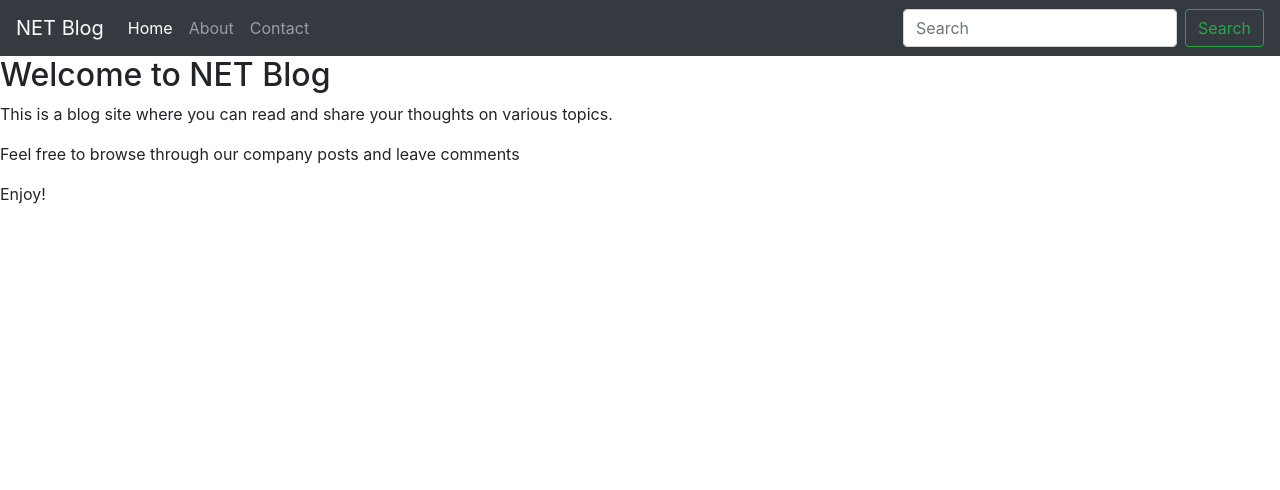
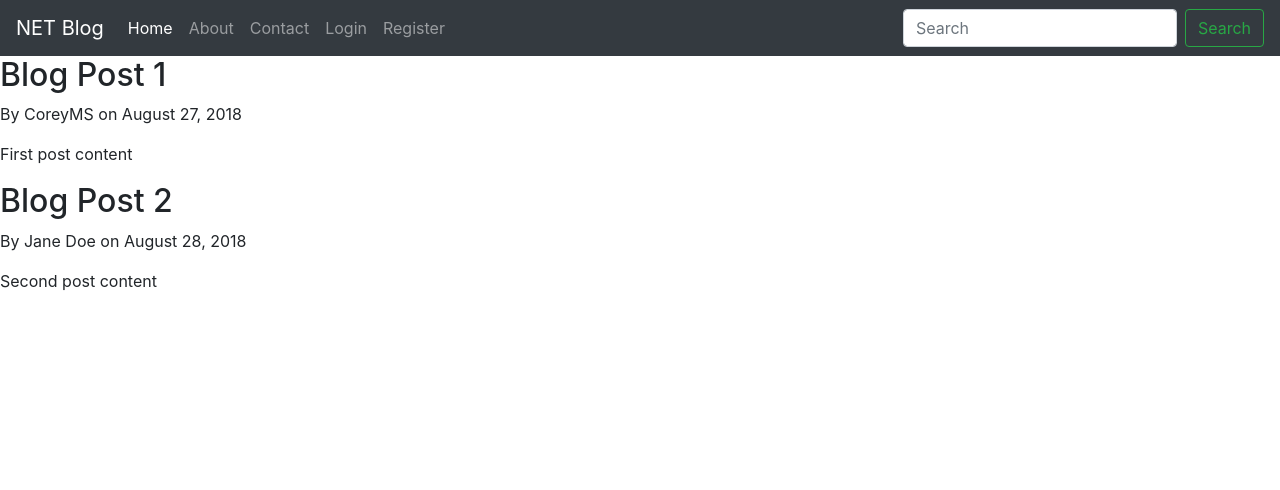
Before and after one commit to SirSoul1/NETwork, a Django app: page /blog/ in a window 1280 px wide. Shown: the top 490 px of the page. Run offline with Django 5.2, Linux system fonts and the light colour scheme; some libraries are stand-ins or nearby versions.

Commit message:
working on login and register options

```diff
--- a/blog/templates/blog/about.html
+++ b/blog/templates/blog/about.html
@@ -1,8 +1,5 @@
 {% extends 'blog/base.html' %}
-
-{% block title %}About{% endblock %}
-
 {% block content %}
     <h2>About NET Blog</h2>
     <p>This is the about page for the NET Blog.</p>
-{% endblock %}
+{% endblock content %}
--- a/blog/templates/blog/base.html
+++ b/blog/templates/blog/base.html
@@ -26,6 +26,13 @@
                     <li class="nav-item">
                         <a class="nav-link" href="{% url 'blog-contact' %}">Contact</a>
                     </li>
+                    <li class ="nav item">
+                        <a class ="nav-link" href="{% url 'blog-login' %}">Login</a>
+
+                    </li>
+                    <li class ="nav item">
+                        <a class ="nav-link" href="{% url 'blog-register' %}">Register</a>
+
                 </ul>
                 <form class="form-inline my-2 my-lg-0 ml-auto" action="{% url 'blog-search' %}" method="get">
                     <input class="form-control mr-sm-2" type="search" placeholder="Search" aria-label="Search" name="q">
--- a/blog/templates/blog/home.html
+++ b/blog/templates/blog/home.html
@@ -1,10 +1,13 @@
 {% extends 'blog/base.html' %}
 
-{% block title %}Home{% endblock %}
+{% block content %}
 
-{% block content %}
-    <h2>Welcome to NET Blog</h2>
-    <p>This is a blog site where you can read and share your thoughts on various topics.</p>
-    <p>Feel free to browse through our company posts and leave comments</p>
-    <p>Enjoy!</p>
-{% endblock %}
+    {% for post in posts %}
+
+        <h2> {{post.title}} </h2>
+        <p>By {{ post.author }} on {{ post.date_posted }}</p>
+        <p>{{ post.content }}</p>
+
+    {% endfor %}
+
+{% endblock content %}
--- a/blog/urls.py
+++ b/blog/urls.py
@@ -10,4 +10,6 @@ urlpatterns = [
     path('contact/', views.contact, name='blog-contact'),
     path('search/', views.search, name='blog-search'),
     path('privacy/', views.privacy, name='blog-privacy'),
+    path('login/', views.login, name='blog-login'),
+    path('register/', views.register, name='blog-register'),
 ]
--- a/blog/views.py
+++ b/blog/views.py
@@ -1,18 +1,30 @@
 from django.shortcuts import render
 from .models import Post
 
-def home(request):
-    context = {
-        'posts': Post.objects.all()
+posts = [
+    {
+    'author' : 'CoreyMS',
+    'title' : 'Blog Post 1',
+    'content' : 'First post content',
+    'date_posted' : 'August 27, 2018'
+    },
+    {
+    'author' : 'Jane Doe',
+    'title' : 'Blog Post 2',
+    'content' : 'Second post content',
+    'date_posted' : 'August 28, 2018'
     }
-    return render(request, 'blog/home.html', context)
 
+]
 def post_detail(request, pk):
     post = Post.objects.get(pk=pk)
     return render(request, 'blog/post_detail.html', {'post': post})
 
 def home(request):
-    return render(request, 'blog/home.html', {'title': 'Home'})
+    context = {
+        'posts': posts
+    }
+    return render(request, 'blog/home.html', context)
 
 def about(request):
     return render(request, 'blog/about.html', {'title': 'About'})
@@ -25,3 +37,9 @@ def search(request):
 
 def privacy(request):
     return render(request, 'blog/privacy.html', {'title': 'Privacy'})
+
+def login(request):
+    return render(request, 'blog/login.html', {'title': 'Login'})
+
+def register(request):
+    return render(request, 'blog/register.html', {'title': 'Register'})
--- a/mysite/settings.py
+++ b/mysite/settings.py
@@ -31,6 +31,7 @@ ALLOWED_HOSTS = []
 # Application definition
 
 INSTALLED_APPS = [
+    'blog.apps.BlogConfig',
     'django.contrib.admin',
     'django.contrib.auth',
     'django.contrib.contenttypes',
@@ -38,7 +39,8 @@ INSTALLED_APPS = [
     'django.contrib.messages',
     'django.contrib.staticfiles',
     'myapp',
-    'blog',
+
+
 ]
 
 MIDDLEWARE = [
```
Also changed, not shown: blog/templates/blog/contact.html (+10 -1 lines), blog/templates/blog/login.html (added, +11 -0 lines), blog/templates/blog/privacy.html (+10 -1 lines), blog/templates/blog/register.html (added, +11 -0 lines), blog/templates/blog/search.html (+10 -1 lines).
